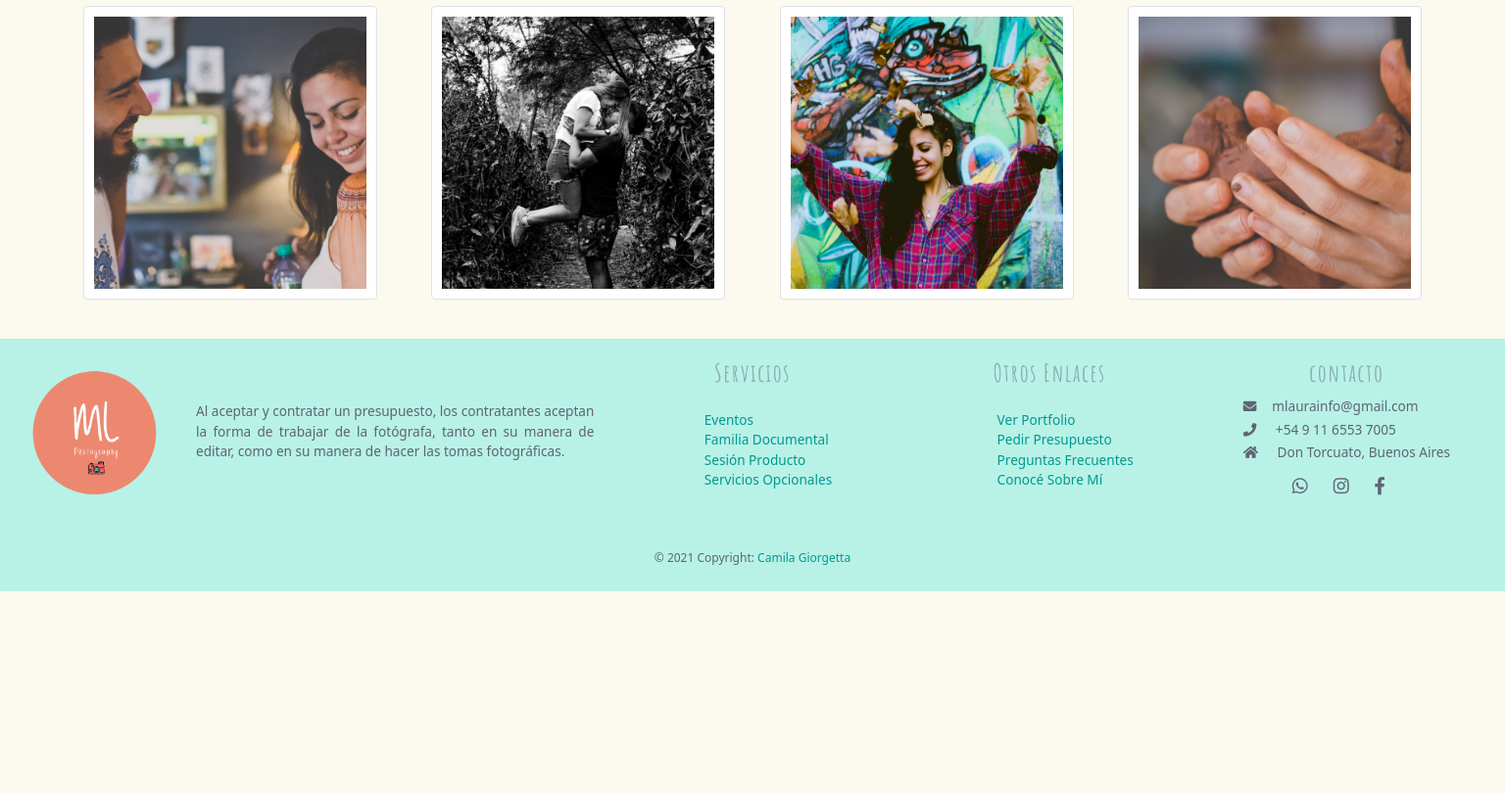
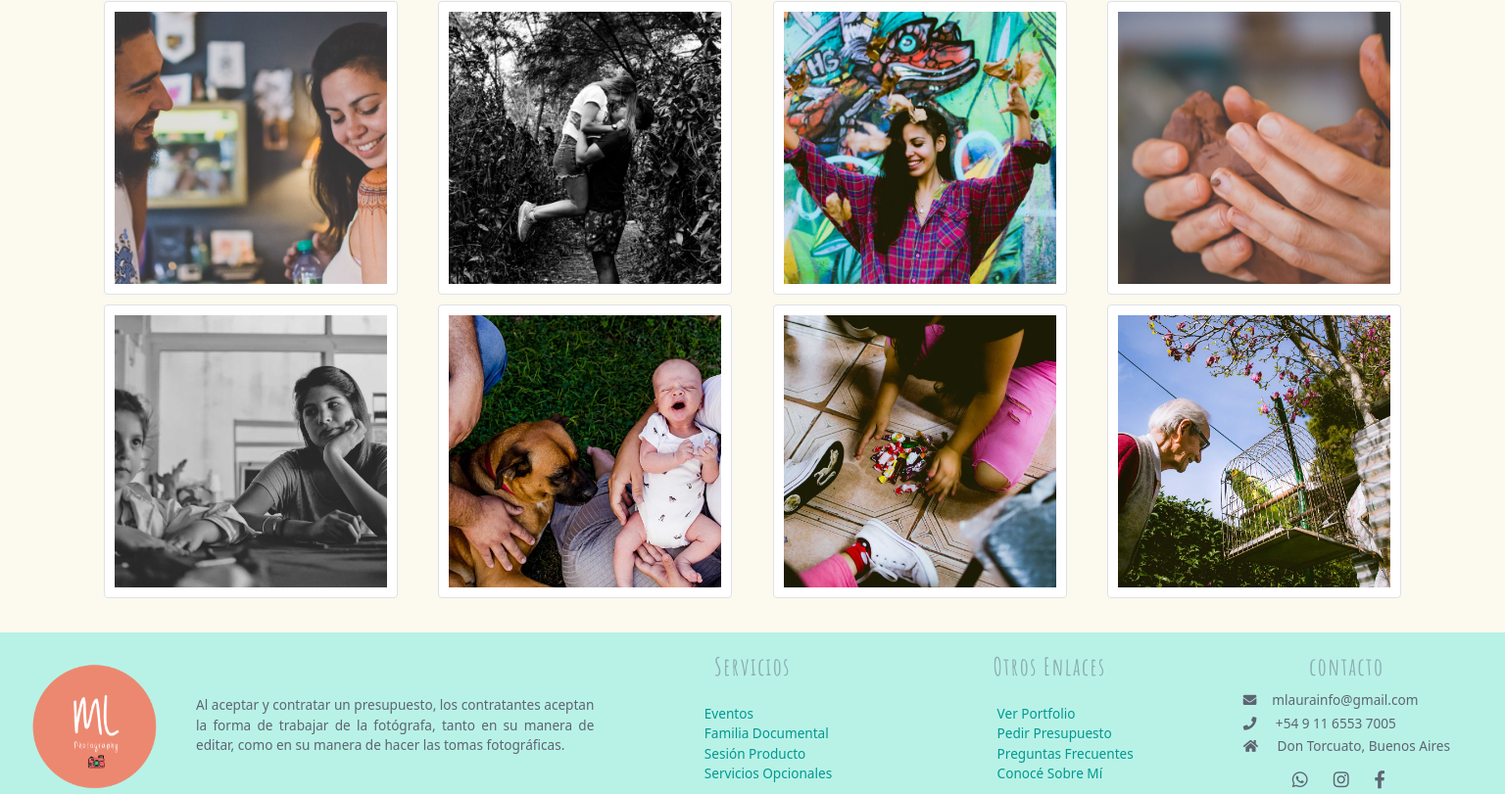
Before and after one commit to caamlg/maria-laura-photography, a website: page pages/portfolio.html in a window 1536 px wide. Shown: the part 1754-2565 px from the top of the page at 98% size. Before the commit the page ends 2358 px from the top, so only its background shows below. Drawn offline with nearby package versions, Linux system fonts and the light colour scheme; a web font is replaced by a local one.

Commit message:
ajustes márgenes portfolio

```diff
--- a/pages/portfolio.html
+++ b/pages/portfolio.html
@@ -71,7 +71,7 @@
           <a href="#mainp" class="arrow down">Down</a>
         </div>
     </header>
-    <main class="portfolio" id="mainp">
+    <main class="portfolio pad" id="mainp">
         <img src="../images/Fotolibro.jpg" class="portfolio scale-up-center img-thumbnail" alt="foto 1 en portfolio">
         <img src="../images/escritorio.jpg" class="portfolio scale-up-center img-thumbnail" alt="foto 2 en portfolio">
         <img src="../images/flores.jpg" class="portfolio scale-up-center img-thumbnail" alt="foto 3 en portfolio">
@@ -88,6 +88,10 @@
         <img src="../images/p6.jpg" class="portfolio scale-up-center img-thumbnail" alt="foto 14 en portfolio">
         <img src="../images/p7.jpg" class="portfolio scale-up-center img-thumbnail" alt="foto 15 en portfolio">
         <img src="../images/p8.jpg" class="portfolio scale-up-center img-thumbnail" alt="foto 16 en portfolio">
+        <img src="../images/p9.jpg" class="portfolio scale-up-center img-thumbnail" alt="foto 17 en portfolio">
+        <img src="../images/p10.jpg" class="portfolio scale-up-center img-thumbnail" alt="foto 18 en portfolio">
+        <img src="../images/p11.jpg" class="portfolio scale-up-center img-thumbnail" alt="foto 19 en portfolio">
+        <img src="../images/p12.jpg" class="portfolio scale-up-center img-thumbnail" alt="foto 20 en portfolio">
     </main>
     <footer>
       <div class="footer__logo">
--- a/sass/_media.scss
+++ b/sass/_media.scss
@@ -88,6 +88,9 @@ img.mainHome__imagen {
 }
 }
 @media only screen and (min-width: 600px) {
+    .pad {
+        padding: 25px 65px !important;
+    }
     .container-fluid--nav {
         justify-content: space-around !important;
     }
@@ -99,6 +102,21 @@ img.mainHome__imagen {
                         "footEnlacesUno footEnlacesDos footContacto"
                         "footCopy footCopy footCopy";
 }
+.portfolio {
+    padding: 30px;
+    display: flex;
+    flex-wrap: wrap;
+    justify-content: space-evenly;
+    align-items: center;
+    align-content: space-between;
+        img {
+            object-fit: cover;
+            width: 400px;
+            height: 400px;
+            padding: 10px;
+            margin-bottom: 10px;
+        }
+    }
 }
 @media only screen and (min-width: 1024px) {
     footer {
@@ -169,3 +187,20 @@ img.mainHome__imagen {
         "texto--Fotolibro texto--Guirnalda texto--Ready";
 }
 }
+@media only screen and (min-width: 1330px) {
+    .portfolio {
+        padding: 30px;
+        display: flex;
+        flex-wrap: wrap;
+        justify-content: space-evenly;
+        align-items: center;
+        align-content: space-between;
+            img {
+                object-fit: cover;
+                width: 300px;
+                height: 300px;
+                padding: 10px;
+                margin-bottom: 10px;
+            }
+        }
+    }
--- a/sass/_portfolio.scss
+++ b/sass/_portfolio.scss
@@ -1,5 +1,5 @@
 .portfolio {
-    padding: 30px;
+    padding: 10px;
     display: flex;
     flex-wrap: wrap;
     justify-content: space-evenly;
@@ -7,8 +7,8 @@
     align-content: space-between;
         img {
             object-fit: cover;
-            width: 300px;
-            height: 300px;
+            width: 280px;
+            height: 280px;
             padding: 10px;
             margin-bottom: 10px;
         }
```
Also changed, not shown: index.html (+1 -1 lines), estilos/estilos.css, images/p10.jpg (added), images/p11.jpg (added), images/p12.jpg (added), images/p9.jpg (added).
